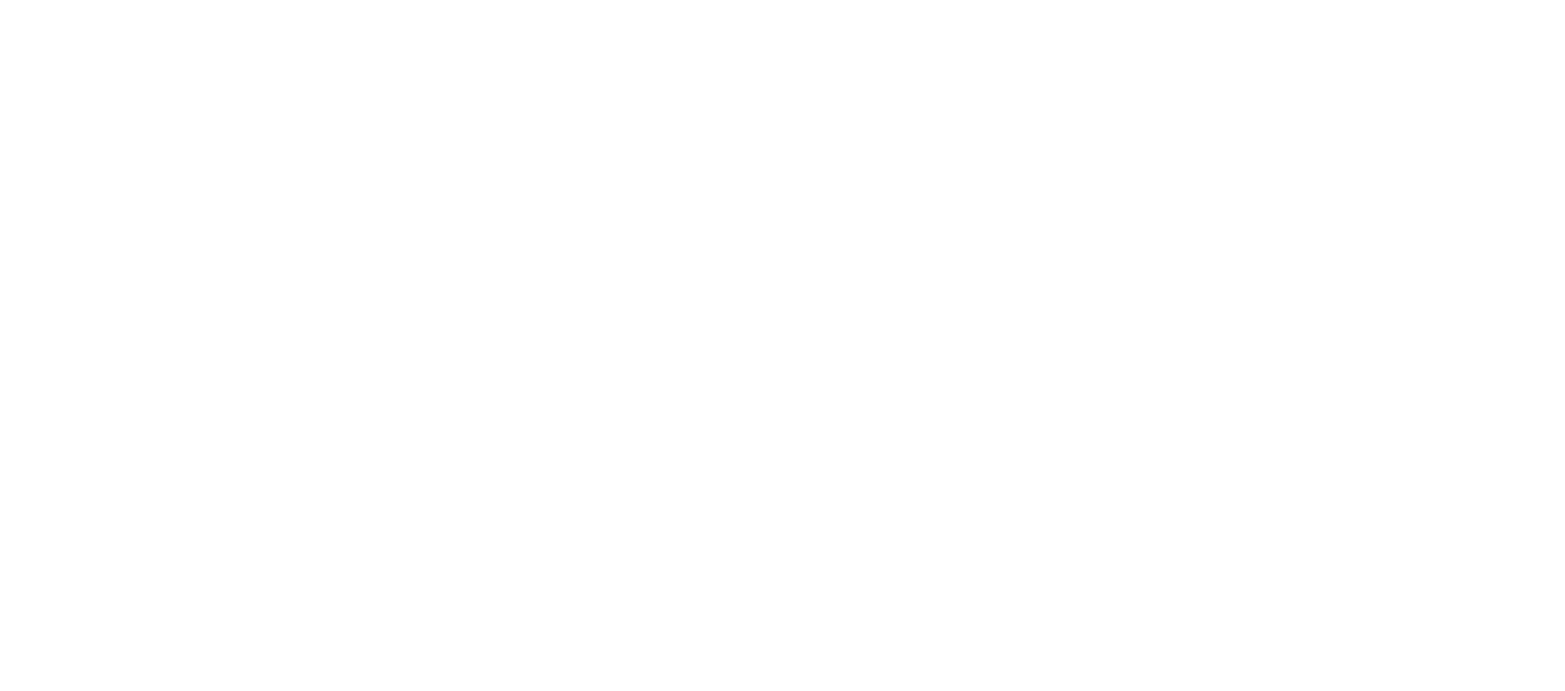
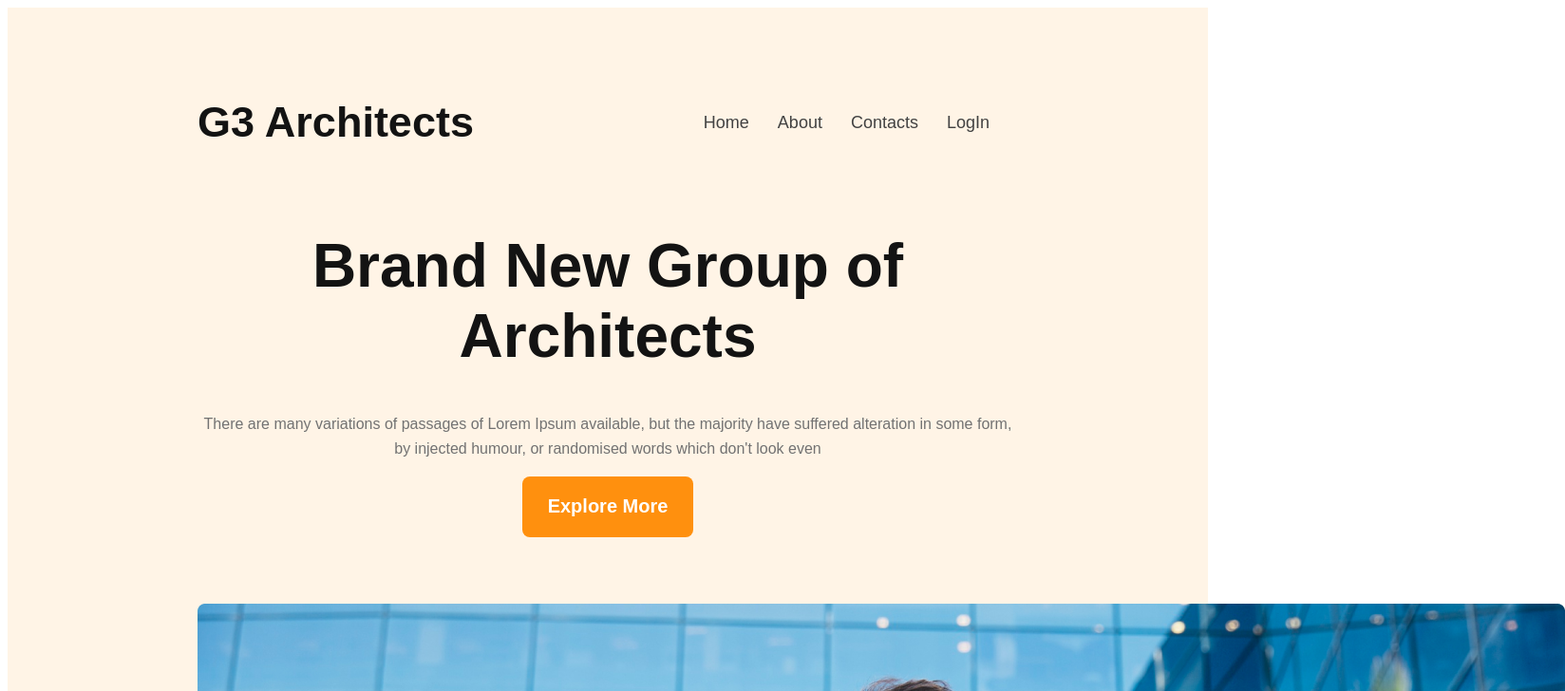
Before and after one commit to Shafiqul-Islam-Sowrov/g3-architects-website, a plain HTML site: page index.html in a window 1280 px wide. Shown: the top 728 px of the page at 95% size, 1648 px wide, since content can reach past the window. Drawn offline with Linux system fonts and the light colour scheme.

Commit message:
banner done

```diff
--- a/index.html
+++ b/index.html
@@ -7,6 +7,34 @@
     <link rel="stylesheet" href="style/style.css">
 </head>
 <body>
+    <header>
+        <nav>
+            <h3 class="nav-title">G3 Architects</h3>
+            <ul>
+                <li><a href="">Home</a></li>
+                <li><a href="">About</a></li>
+                <li><a href="">Contacts</a></li>
+                <li><a href="">LogIn</a></li>
+            </ul>
+        </nav>
+        <div class="banner">
+            <div class="banner-content">
+                <h1 class="banner-title">Brand New Group of Architects</h1>
+                <p class="banner-description">
+                There are many variations of passages of Lorem Ipsum available, but the majority have suffered alteration in some form, by injected humour, or randomised words which don't look even
+            </p>
+            <button class="btn-primary">Explore More</button>
+            </div>
+            <img src="images/banner.png" alt="">
 
+        </div>
+
+    </header>
+    <main>
+
+    </main>
+    <footer>
+
+    </footer>
 </body>
 </html>
--- a/style/style.css
+++ b/style/style.css
@@ -0,0 +1,58 @@
+*{
+    font-family: 'Work Sans', sans-serif;
+}
+.btn-primary{
+    width: 180px;
+    height: 64px;
+    border-radius: 8px;
+    background: #FF900E;
+    color: white;
+    font-size: 20px;
+    font-weight: 600;
+    border: none;
+    margin-bottom: 70px;
+}
+/*header style*/
+header{
+    background-color: rgba(255, 144, 14, 0.10);
+    padding: 50px 200px;
+}
+nav{
+    display: flex;
+    justify-content: space-between;
+    align-items: center;
+}
+.nav-title{
+    font-size: 45px;
+    font-weight: 700;
+    color: #131313;
+}
+nav > ul{
+    display: flex;
+}
+nav li{
+    list-style: none;
+    margin-right: 30px;
+    font-size: 18px;
+    font-weight: 500;
+}
+nav li a{
+    text-decoration: none;
+    color: #424242;
+}
+.banner-content
+{
+    text-align: center;
+    max-width: 900px;
+    margin: 0 auto;
+}
+.banner-title{
+    font-weight: 700;
+    font-size: 64px;
+    color: #131313;
+}
+.banner-description{
+    color: #727272;
+    font-weight: 400;
+    line-height: 26px;
+}
```
